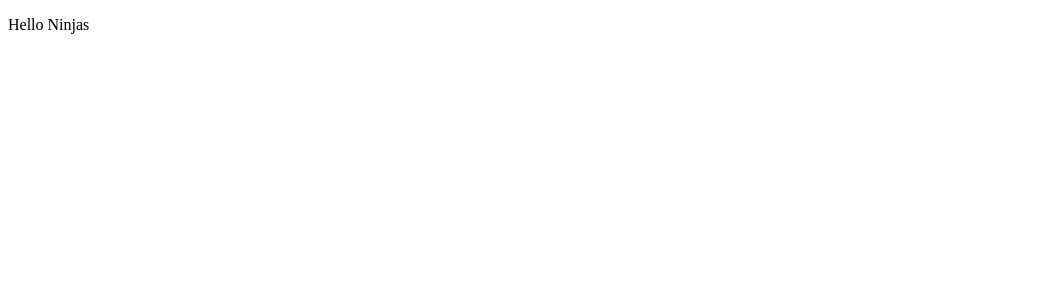
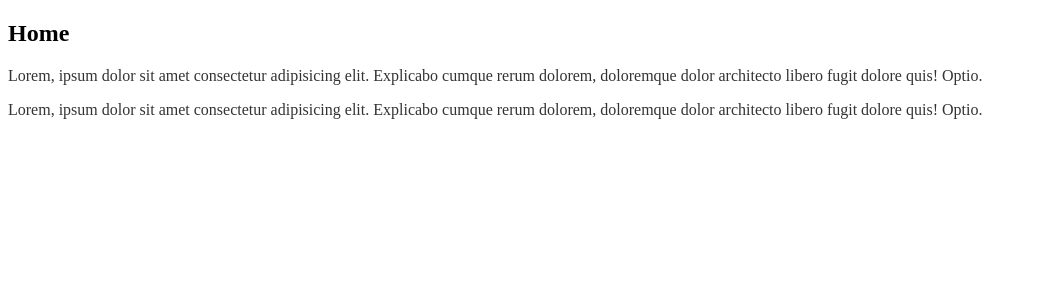
Before and after one commit to barry156/nuxt-dojo, a Nuxt app: page / in a window 1280 px wide. Shown: the top 300 px of the page, without its empty margins (0-1037 px from the left). Built offline with nearby package versions, Linux system fonts and the light colour scheme.

Commit message:
adding Pages

```diff
--- a/app.vue
+++ /dev/null
@@ -1,5 +0,0 @@
-<template>
-  <div>
-    <p>Hello Ninjas</p>
-  </div>
-</template>
--- /dev/null
+++ b/pages/about.vue
@@ -0,0 +1,24 @@
+<template>
+    <div>
+        <h2>About</h2>
+        <p>Lorem, ipsum dolor sit amet consectetur adipisicing elit. Explicabo cumque rerum dolorem, doloremque dolor architecto libero fugit dolore quis! Optio.</p>
+        <p>Lorem, ipsum dolor sit amet consectetur adipisicing elit. Explicabo cumque rerum dolorem, doloremque dolor architecto libero fugit dolore quis! Optio.</p>
+
+    </div>
+</template>
+
+<script setup>
+
+</script>
+
+<style  scoped>
+    h2 {
+        margin-bottom : 20 px;
+        font-size: 36 px;
+    }
+    p {
+        color: #333;
+        margin: 20 px 0;
+    }
+
+</style>
--- /dev/null
+++ b/pages/index.vue
@@ -0,0 +1,24 @@
+<template>
+    <div>
+        <h2>Home</h2>
+        <p>Lorem, ipsum dolor sit amet consectetur adipisicing elit. Explicabo cumque rerum dolorem, doloremque dolor architecto libero fugit dolore quis! Optio.</p>
+        <p>Lorem, ipsum dolor sit amet consectetur adipisicing elit. Explicabo cumque rerum dolorem, doloremque dolor architecto libero fugit dolore quis! Optio.</p>
+
+    </div>
+</template>
+
+<script setup>
+
+</script>
+
+<style  scoped>
+    h2 {
+        margin-bottom : 20 px;
+        font-size: 36 px;
+    }
+    p {
+        color: #333;
+        margin: 20 px 0;
+    }
+
+</style>
--- /dev/null
+++ b/pages/products/index.vue
@@ -0,0 +1,15 @@
+<template>
+    <div>
+        <h2>Products</h2>
+        <p>Lorem ipsum dolor, sit amet consectetur adipisicing elit. Quos reprehenderit at aliquam ab facilis voluptate eius possimus iste commodi nisi?</p>
+
+    </div>
+</template>
+
+<script setup>
+
+</script>
+
+<style  scoped>
+
+</style>
```
